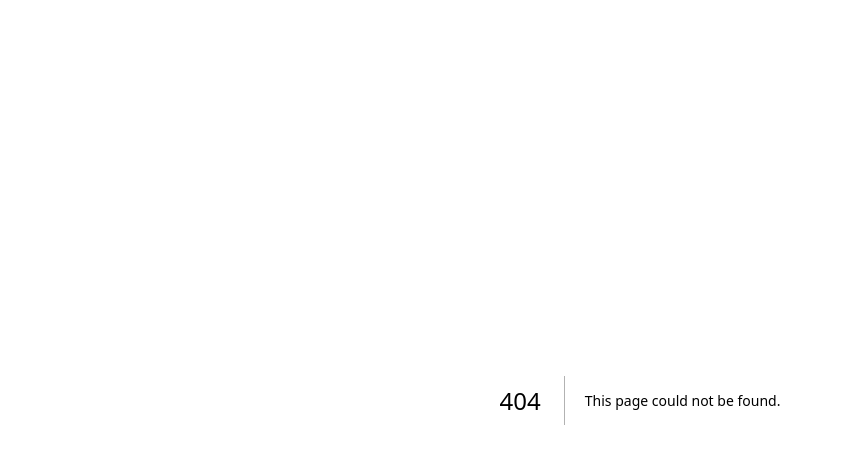
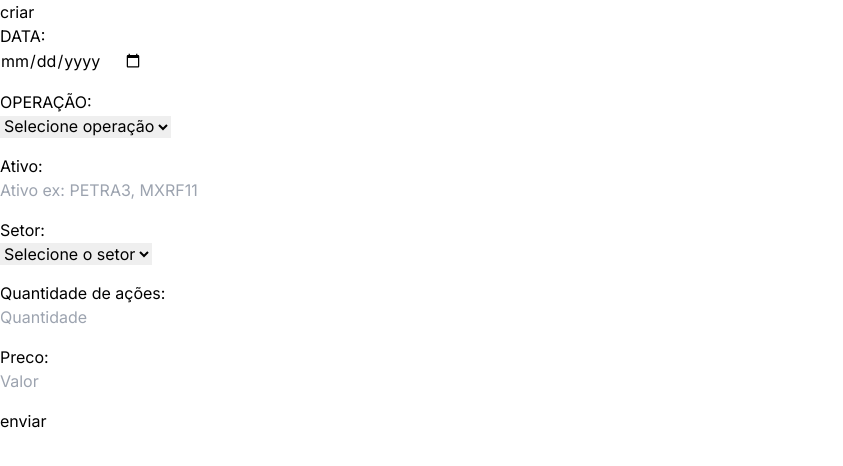
Before and after one commit to jiraspiom/front_acoes, a Next.js app: page /nova in a window 1280 px wide. Before the commit this address had no page. Shown: the top 466 px of the page, without its empty margins (0-843 px from the left). Built offline with nearby package versions, Linux system fonts and the light colour scheme.

Commit message:
criado formulario enviar

```diff
--- a/src/app/globals.css
+++ b/src/app/globals.css
@@ -2,21 +2,21 @@
 @tailwind components;
 @tailwind utilities;
 
-:root {
+:roota {
   --foreground-rgb: 0, 0, 0;
   --background-start-rgb: 214, 219, 220;
   --background-end-rgb: 255, 255, 255;
 }
 
-@media (prefers-color-scheme: dark) {
-  :root {
-    --foreground-rgb: 255, 255, 255;
+@mediaa (prefers-color-scheme: dark) {
+  :roota {
+    --foreground-rgb: 255, 0, 0;
     --background-start-rgb: 0, 0, 0;
     --background-end-rgb: 0, 0, 0;
   }
 }
 
-body {
+bodya {
   color: rgb(var(--foreground-rgb));
   background: linear-gradient(
       to bottom,
@@ -26,7 +26,7 @@ body {
     rgb(var(--background-start-rgb));
 }
 
-@layer utilities {
+@layera utilities {
   .text-balance {
     text-wrap: balance;
   }
--- /dev/null
+++ b/src/app/lib/operacoes.ts
@@ -0,0 +1,12 @@
+export const operacoes = [
+  {
+    label: 'COMPRA',
+    value: 'COMPRA',
+    description: 'Compra ações',
+  },
+  {
+    label: 'VENDA',
+    value: 'VENDA',
+    description: 'Venda de ações',
+  },
+]
--- /dev/null
+++ b/src/app/lib/setores.ts
@@ -0,0 +1,14 @@
+export const setores = [
+  {
+    value: 'PAPEL',
+    label: 'PAPEL',
+  },
+  {
+    value: 'AGRO',
+    label: 'AGRO',
+  },
+  {
+    value: 'LAGE',
+    label: 'LAGE',
+  },
+]
--- /dev/null
+++ b/src/app/nova/page.tsx
@@ -0,0 +1,124 @@
+'use client'
+
+import { zodResolver } from '@hookform/resolvers/zod'
+
+import { useForm } from 'react-hook-form'
+import { z } from 'zod'
+import { setores } from '../lib/setores'
+
+const schemaForm = z
+  .object({
+    data: z.string(),
+    operacao: z.string(),
+    ativo: z.string(),
+    setor: z.string(),
+    quantidade: z.string(),
+    preco: z.string(),
+  })
+  .transform((filter) => ({
+    data: filter.data,
+    operacao: filter.operacao.toUpperCase(),
+    ativo: filter.ativo.toUpperCase(),
+    setor: filter.setor.toUpperCase(),
+    quantidade: filter.quantidade,
+    preco: filter.preco,
+  }))
+
+type FormProps = z.infer<typeof schemaForm>
+
+export default function Home() {
+  const {
+    register,
+    handleSubmit,
+    formState: { errors },
+  } = useForm<FormProps>({
+    mode: 'onSubmit',
+    resolver: zodResolver(schemaForm),
+  })
+
+  console.log('erros', errors)
+
+  const handleForm = (data: FormProps) => {
+    console.log(data)
+  }
+
+  return (
+    <div>
+      <h1>criar</h1>
+      <form onSubmit={handleSubmit(handleForm)}>
+        <div>
+          <div>
+            <label>DATA: </label>
+          </div>
+          <input type="date" {...register('data')} className="mb-4" />
+          {errors.data?.message && <p>{errors.data.message}</p>}
+        </div>
+        <div>
+          <div>
+            <label>OPERAÇÃO: </label>
+          </div>
+          <select {...register('operacao')} className="mb-4">
+            <option value="">Selecione operação</option>
+            <option value="COMPRA">Compra</option>
+            <option value="VENDA">Venda</option>
+          </select>
+        </div>
+
+        <div>
+          <div>
+            <label>Ativo: </label>
+          </div>
+          <input
+            type="text"
+            {...register('ativo')}
+            placeholder="Ativo ex: PETRA3, MXRF11"
+            className="mb-4"
+          />
+          {errors.ativo?.message && <p>{errors.ativo.message}</p>}
+        </div>
+
+        <div>
+          <div>
+            <label>Setor: </label>
+          </div>
+          <select {...register('setor')} className="mb-4">
+            <option value="">Selecione o setor</option>
+            {setores.map((option) => (
+              <option key={option.value} value={option.value}>
+                {option.label}
+              </option>
+            ))}
+          </select>
+        </div>
+
+        <div>
+          <div>
+            <label>Quantidade de ações: </label>
+          </div>
+          <input
+            type="text"
+            {...register('quantidade')}
+            placeholder="Quantidade"
+            className="mb-4"
+          />
+          {errors.quantidade?.message && <p>{errors.quantidade.message}</p>}
+        </div>
+
+        <div>
+          <div>
+            <label>Preco: </label>
+          </div>
+          <input
+            type="text"
+            {...register('preco')}
+            placeholder="Valor"
+            className="mb-4"
+          />
+          {errors.preco?.message && <p>{errors.preco.message}</p>}
+        </div>
+
+        <button type="submit">enviar</button>
+      </form>
+    </div>
+  )
+}
--- a/src/app/page.tsx
+++ b/src/app/page.tsx
@@ -1,113 +1,3 @@
-import Image from "next/image";
-
 export default function Home() {
-  return (
-    <main className="flex min-h-screen flex-col items-center justify-between p-24">
-      <div className="z-10 max-w-5xl w-full items-center justify-between font-mono text-sm lg:flex">
-        <p className="fixed left-0 top-0 flex w-full justify-center border-b border-gray-300 bg-gradient-to-b from-zinc-200 pb-6 pt-8 backdrop-blur-2xl dark:border-neutral-800 dark:bg-zinc-800/30 dark:from-inherit lg:static lg:w-auto  lg:rounded-xl lg:border lg:bg-gray-200 lg:p-4 lg:dark:bg-zinc-800/30">
-          Get started by editing&nbsp;
-          <code className="font-mono font-bold">src/app/page.tsx</code>
-        </p>
-        <div className="fixed bottom-0 left-0 flex h-48 w-full items-end justify-center bg-gradient-to-t from-white via-white dark:from-black dark:via-black lg:static lg:h-auto lg:w-auto lg:bg-none">
-          <a
-            className="pointer-events-none flex place-items-center gap-2 p-8 lg:pointer-events-auto lg:p-0"
-            href="https://vercel.com?utm_source=create-next-app&utm_medium=appdir-template&utm_campaign=create-next-app"
-            target="_blank"
-            rel="noopener noreferrer"
-          >
-            By{" "}
-            <Image
-              src="/vercel.svg"
-              alt="Vercel Logo"
-              className="dark:invert"
-              width={100}
-              height={24}
-              priority
-            />
-          </a>
-        </div>
-      </div>
-
-      <div className="relative flex place-items-center before:absolute before:h-[300px] before:w-full sm:before:w-[480px] before:-translate-x-1/2 before:rounded-full before:bg-gradient-radial before:from-white before:to-transparent before:blur-2xl before:content-[''] after:absolute after:-z-20 after:h-[180px] after:w-full sm:after:w-[240px] after:translate-x-1/3 after:bg-gradient-conic after:from-sky-200 after:via-blue-200 after:blur-2xl after:content-[''] before:dark:bg-gradient-to-br before:dark:from-transparent before:dark:to-blue-700 before:dark:opacity-10 after:dark:from-sky-900 after:dark:via-[#0141ff] after:dark:opacity-40 before:lg:h-[360px] z-[-1]">
-        <Image
-          className="relative dark:drop-shadow-[0_0_0.3rem_#ffffff70] dark:invert"
-          src="/next.svg"
-          alt="Next.js Logo"
-          width={180}
-          height={37}
-          priority
-        />
-      </div>
-
-      <div className="mb-32 grid text-center lg:max-w-5xl lg:w-full lg:mb-0 lg:grid-cols-4 lg:text-left">
-        <a
-          href="https://nextjs.org/docs?utm_source=create-next-app&utm_medium=appdir-template&utm_campaign=create-next-app"
-          className="group rounded-lg border border-transparent px-5 py-4 transition-colors hover:border-gray-300 hover:bg-gray-100 hover:dark:border-neutral-700 hover:dark:bg-neutral-800/30"
-          target="_blank"
-          rel="noopener noreferrer"
-        >
-          <h2 className={`mb-3 text-2xl font-semibold`}>
-            Docs{" "}
-            <span className="inline-block transition-transform group-hover:translate-x-1 motion-reduce:transform-none">
-              -&gt;
-            </span>
-          </h2>
-          <p className={`m-0 max-w-[30ch] text-sm opacity-50`}>
-            Find in-depth information about Next.js features and API.
-          </p>
-        </a>
-
-        <a
-          href="https://nextjs.org/learn?utm_source=create-next-app&utm_medium=appdir-template-tw&utm_campaign=create-next-app"
-          className="group rounded-lg border border-transparent px-5 py-4 transition-colors hover:border-gray-300 hover:bg-gray-100 hover:dark:border-neutral-700 hover:dark:bg-neutral-800/30"
-          target="_blank"
-          rel="noopener noreferrer"
-        >
-          <h2 className={`mb-3 text-2xl font-semibold`}>
-            Learn{" "}
-            <span className="inline-block transition-transform group-hover:translate-x-1 motion-reduce:transform-none">
-              -&gt;
-            </span>
-          </h2>
-          <p className={`m-0 max-w-[30ch] text-sm opacity-50`}>
-            Learn about Next.js in an interactive course with&nbsp;quizzes!
-          </p>
-        </a>
-
-        <a
-          href="https://vercel.com/templates?framework=next.js&utm_source=create-next-app&utm_medium=appdir-template&utm_campaign=create-next-app"
-          className="group rounded-lg border border-transparent px-5 py-4 transition-colors hover:border-gray-300 hover:bg-gray-100 hover:dark:border-neutral-700 hover:dark:bg-neutral-800/30"
-          target="_blank"
-          rel="noopener noreferrer"
-        >
-          <h2 className={`mb-3 text-2xl font-semibold`}>
-            Templates{" "}
-            <span className="inline-block transition-transform group-hover:translate-x-1 motion-reduce:transform-none">
-              -&gt;
-            </span>
-          </h2>
-          <p className={`m-0 max-w-[30ch] text-sm opacity-50`}>
-            Explore starter templates for Next.js.
-          </p>
-        </a>
-
-        <a
-          href="https://vercel.com/new?utm_source=create-next-app&utm_medium=appdir-template&utm_campaign=create-next-app"
-          className="group rounded-lg border border-transparent px-5 py-4 transition-colors hover:border-gray-300 hover:bg-gray-100 hover:dark:border-neutral-700 hover:dark:bg-neutral-800/30"
-          target="_blank"
-          rel="noopener noreferrer"
-        >
-          <h2 className={`mb-3 text-2xl font-semibold`}>
-            Deploy{" "}
-            <span className="inline-block transition-transform group-hover:translate-x-1 motion-reduce:transform-none">
-              -&gt;
-            </span>
-          </h2>
-          <p className={`m-0 max-w-[30ch] text-sm opacity-50 text-balance`}>
-            Instantly deploy your Next.js site to a shareable URL with Vercel.
-          </p>
-        </a>
-      </div>
-    </main>
-  );
+  return <div>INICIO</div>
 }
```
Also changed, not shown: package.json (+9 -4 lines), .eslintrc.json, 1 other file (tests, documents, lock files or other folders).
